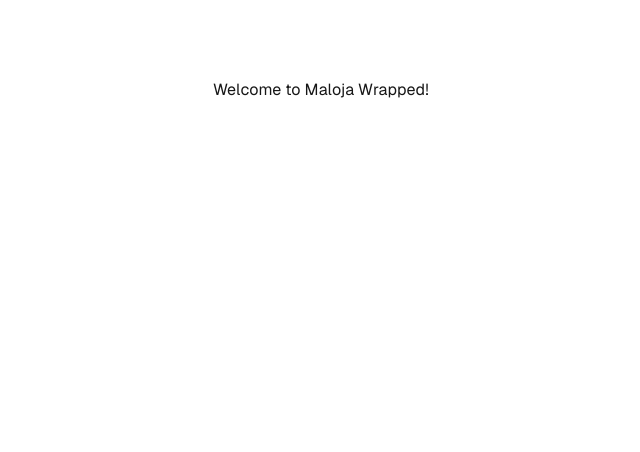
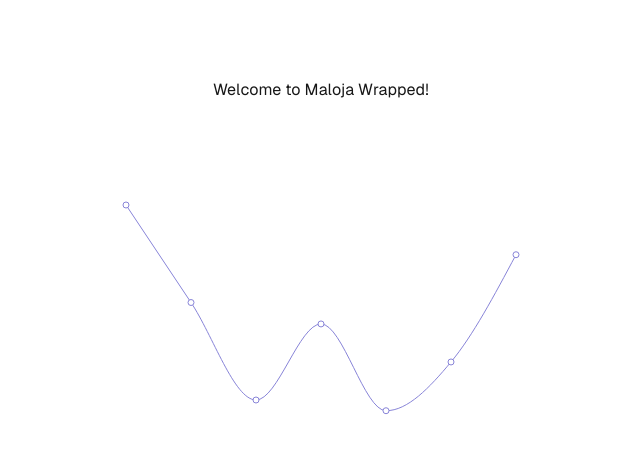
Before and after one commit to Menghini/maloja-wrapped, a Next.js app: page / in a window 1280 px wide. Shown: the top 452 px of the page, without its empty margins (319-959 px from the left). Built offline with nearby package versions, Linux system fonts and the light colour scheme.

Commit message:
Recharts Added

```diff
--- a/app/layout.tsx
+++ b/app/layout.tsx
@@ -24,7 +24,7 @@
   children: React.ReactNode;
 }>) {
   return (
-    <html lang="en">
+    <html lang="en" suppressHydrationWarning>
       <body
         className={`${geistSans.variable} ${geistMono.variable} antialiased`}
       >
--- a/app/page.tsx
+++ b/app/page.tsx
@@ -1,7 +1,14 @@
+'use client';
+import { LineChart, Line } from 'recharts';
+const data = [{name: 'Page A', uv: 400, pv: 2400, amt: 2400}, {name: 'Page B', uv: 300, pv: 4567, amt: 2400}, {name: 'Page C', uv: 200, pv: 1398, amt: 2400}, {name: 'Page D', uv: 278, pv: 3908, amt: 2400}, {name: 'Page E', uv: 189, pv: 4800, amt: 2400}, {name: 'Page F', uv: 239, pv: 3800, amt: 2400}, {name: 'Page G', uv: 349, pv: 4300, amt: 2400}];
+
 export default function Home() {
   return (
     <div className="grid grid-rows-[20px_1fr_20px] items-center justify-items-center min-h-screen p-8 pb-20 gap-16 sm:p-20 font-[family-name:var(--font-geist-sans)]">
       Welcome to Maloja Wrapped!
+      <LineChart width={400} height={400} data={data}>
+        <Line type="monotone" dataKey="uv" stroke="#8884d8" />
+      </LineChart>
     </div>
   );
 }
```
Also changed, not shown: package.json (+5 -4 lines), 1 other file (tests, documents, lock files or other folders).
